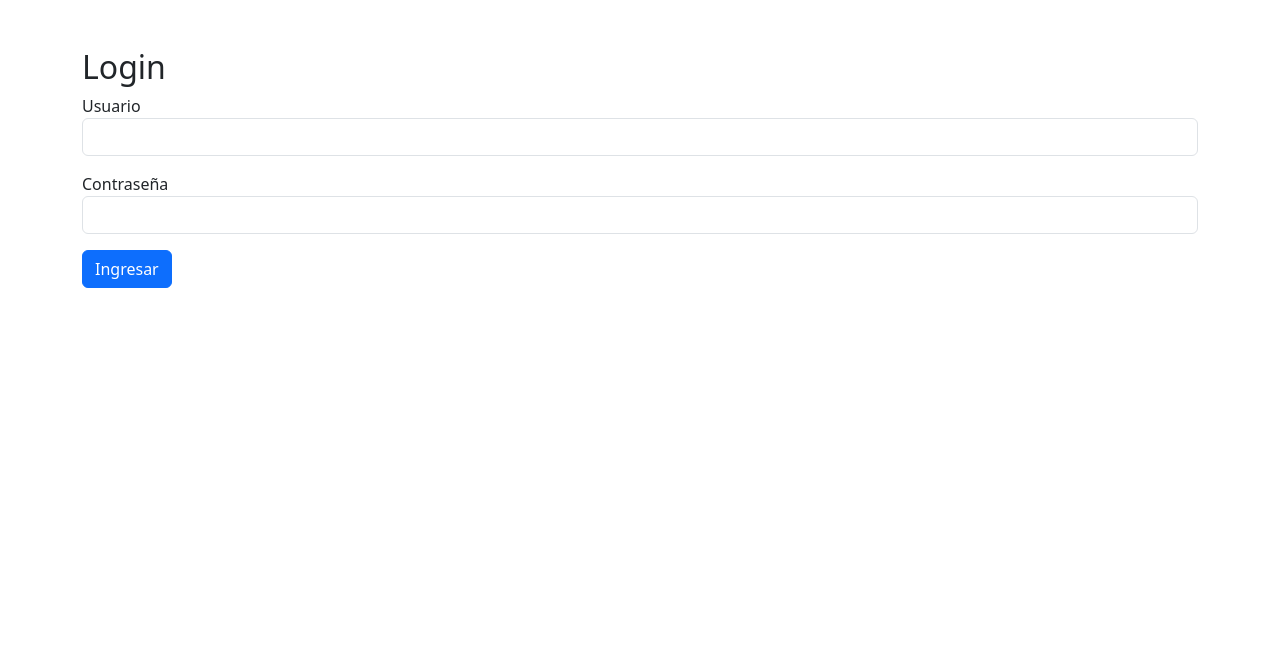
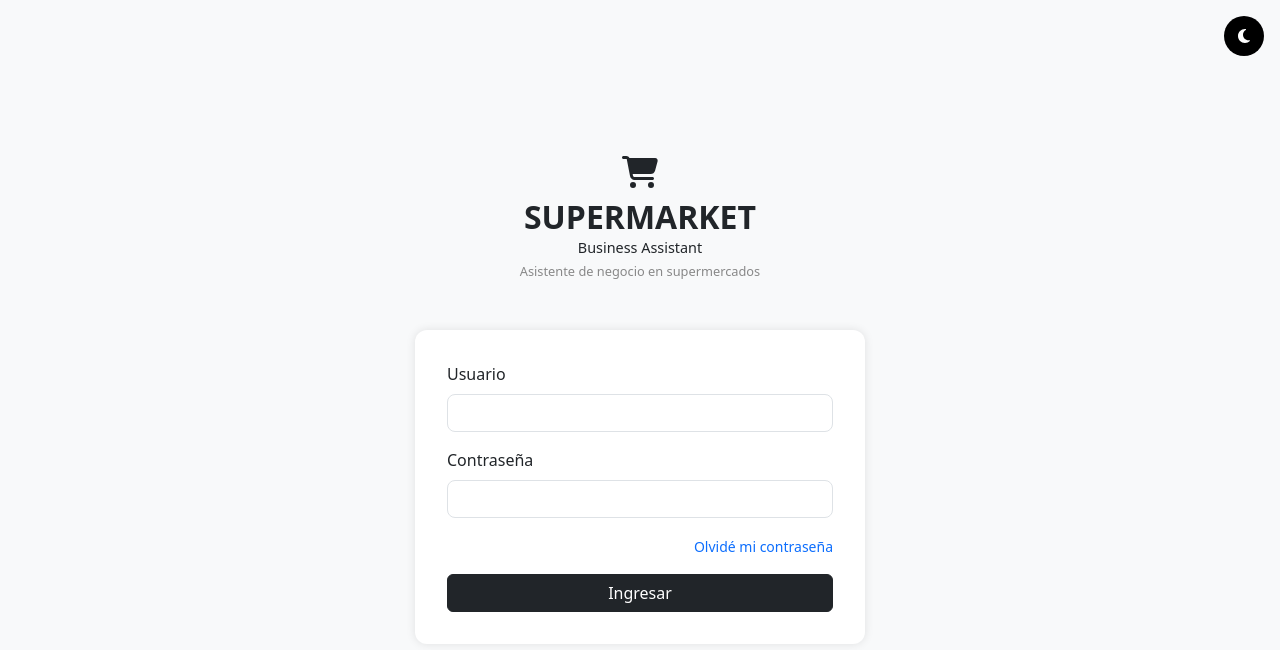
Before and after one commit to SENA-Projects-Paola-Rios/business-assistant-frontend, a React (Create React App) app: page / in a window 1280 px wide. Shown: the top 650 px of the page. Built offline with nearby package versions, Linux system fonts and the light colour scheme.

Commit message:
feat: Style and add light and dark mode to the login page

```diff
--- a/src/App.js
+++ b/src/App.js
@@ -28,6 +28,13 @@
             </Layout>
           </PrivateRoute>
         } />
+        <Route path="/login" element={
+          <PrivateRoute>
+            <Layout>
+              <Login />
+            </Layout>
+          </PrivateRoute>
+        } />
       </Routes>
     </BrowserRouter>
   );
--- a/src/layouts/Sidebar.js
+++ b/src/layouts/Sidebar.js
@@ -1,12 +1,21 @@
-import { Link } from 'react-router-dom';
+import { Link, useNavigate } from 'react-router-dom';
 import { FontAwesomeIcon } from '@fortawesome/react-fontawesome';
-import { faCartShopping, faHome, faUsers } from '@fortawesome/free-solid-svg-icons';
+import { faCartShopping, faHome, faUsers, faRightFromBracket } from '@fortawesome/free-solid-svg-icons';
+import authService from '../services/authService';
 
 /**
  * Sidebar lateral, siempre visible en pantallas grandes.
  * En móviles funciona como menú colapsable.
  */
 export default function Sidebar({ onClose }) {
+  const navigate = useNavigate();
+
+  // Función para cerrar sesión
+  const handleLogout = () => {
+    authService.logout();
+    navigate('/');  // Redirige al login
+  };
+
   return (
     <aside className="sidebar p-3">
       {/* Logo completo SOLO visible en pantallas grandes */}
@@ -47,6 +56,16 @@
             Usuarios
           </Link>
         </li>
+        <li className="nav-item">
+          <Link
+            className="sidebar-link"
+            to="/login"
+            onClick={handleLogout}
+          >
+            <FontAwesomeIcon icon={faRightFromBracket} />
+            Cerrar Sesión
+          </Link>
+        </li>
       </ul>
     </aside>
   );
--- a/src/pages/Dashboard.js
+++ b/src/pages/Dashboard.js
@@ -1,9 +1,16 @@
+import { FontAwesomeIcon } from '@fortawesome/react-fontawesome';
+import { faShoppingCart } from '@fortawesome/free-solid-svg-icons';
+
 export default function Dashboard() {
   const user = JSON.parse(localStorage.getItem('user'));
+
   return (
-    <div>
-      <h2>Bienvenido {user?.username || 'Invitado'}</h2>
-      <p>Este es tu panel de inicio.</p>
+    <div className="text-center mt-5">
+      <FontAwesomeIcon icon={faShoppingCart} size="4x" className="mb-3" />
+      <h2 className="fw-bold">BUSINESS ASSISTANT SUPERMARKET</h2>
+      <p className="mt-3 mx-auto" style={{ maxWidth: '400px' }}>
+        Bienvenido <strong>{user?.username || 'Invitado'}</strong> a la aplicación <strong>Business Assistant Supermarket</strong>, que busca facilitar la gestión eficiente de inventarios y ventas en supermercados, aquí podrás llevar un control de tu negocio de manera segura y ordenada.
+      </p>
     </div>
   );
 }
--- a/src/pages/Login.js
+++ b/src/pages/Login.js
@@ -1,9 +1,13 @@
 import { useState } from 'react';
 import { useNavigate } from 'react-router-dom';
 import authService from '../services/authService';
+import { FontAwesomeIcon } from '@fortawesome/react-fontawesome';
+import { faShoppingCart, faMoon, faSun } from '@fortawesome/free-solid-svg-icons';
+import '../styles/Login.css';
 
 export default function Login() {
   const [credentials, setCredentials] = useState({ username: '', password: '' });
+  const [darkMode, setDarkMode] = useState(false);
   const navigate = useNavigate();
 
   const handleSubmit = (e) => {
@@ -15,12 +19,34 @@
     }
   };
 
+  const toggleDarkMode = () => {
+    setDarkMode(!darkMode);
+  };
+
   return (
-    <div className="container mt-5">
-      <h2>Login</h2>
-      <form onSubmit={handleSubmit}>
+    <div className={`login-container ${darkMode ? 'dark-mode-login' : 'light-mode-login'}`}>
+
+      {/* Botón modo claro/oscuro */}
+      <button
+        className="theme-toggle-btn-login align-self-end mb-3"
+        onClick={toggleDarkMode}
+        aria-label="Cambiar modo claro/oscuro"
+      >
+        <FontAwesomeIcon icon={darkMode ? faSun : faMoon} />
+      </button>
+
+      {/* Logo */}
+      <div className="login-logo text-center">
+        <FontAwesomeIcon icon={faShoppingCart} size="2x" className="mb-2" />
+        <h2 className="fw-bold m-0">SUPERMARKET</h2>
+        <small>Business Assistant</small>
+        <p className="small mt-1">Asistente de negocio en supermercados</p>
+      </div>
+
+      {/* Formulario */}
+      <form onSubmit={handleSubmit} className="login-box login-form">
         <div className="mb-3">
-          <label>Usuario</label>
+          <label className="form-label">Usuario</label>
           <input
             type="text"
             className="form-control"
@@ -29,7 +55,7 @@
           />
         </div>
         <div className="mb-3">
-          <label>Contraseña</label>
+          <label className="form-label">Contraseña</label>
           <input
             type="password"
             className="form-control"
@@ -37,7 +63,12 @@
             onChange={(e) => setCredentials({ ...credentials, password: e.target.value })}
           />
         </div>
-        <button className="btn btn-primary" type="submit">Ingresar</button>
+
+        <div className="mb-3 text-end">
+          <small className="text-primary forgot-password">Olvidé mi contraseña</small>
+        </div>
+
+        <button type="submit" className="btn btn-dark w-100 btn-ingresar">Ingresar</button>
       </form>
     </div>
   );
--- /dev/null
+++ b/src/styles/Login.css
@@ -0,0 +1,95 @@
+/* Contenedor principal con flexbox para centrar todo */
+.login-container {
+  display: flex;
+  flex-direction: column;
+  align-items: center;
+  justify-content: center;
+  min-height: 100vh;
+  padding: 1rem;
+  transition: background-color 0.3s, color 0.3s;
+}
+
+/* Estilos modo claro */
+.light-mode-login {
+  background-color: #f8f9fa;
+  color: #212529;
+}
+
+/* Estilos modo oscuro */
+.dark-mode-login {
+  background-color: #535252;
+  color: #e0e0e0;
+}
+
+/* Botón modo claro/oscuro en la esquina superior derecha */
+.theme-toggle-btn-login {
+  position: fixed;
+  top: 1rem;
+  right: 1rem;
+  border: none;
+  background-color: #000;
+  color: #fff;
+  border-radius: 50%;
+  width: 2.5rem;
+  height: 2.5rem;
+  display: flex;
+  align-items: center;
+  justify-content: center;
+  cursor: pointer;
+  z-index: 1000;
+}
+
+/* Caja del login */
+.login-box {
+  background-color: #fff;
+  padding: 2rem;
+  border-radius: 0.75rem;
+  box-shadow: 0 0 10px rgba(0,0,0,0.1);
+  width: 100%;
+  max-width: 400px;
+}
+
+.dark-mode-login .login-box {
+  background-color: #1e1e1e;
+}
+
+/* Logo */
+.login-logo {
+  text-align: center;
+  margin-bottom: 2rem;
+}
+
+.login-logo h2 {
+  font-weight: bold;
+}
+
+.login-logo small {
+  display: block;
+  font-size: 0.9rem;
+}
+
+.login-logo p {
+  font-size: 0.8rem;
+  color: #888;
+}
+
+/* Formulario */
+.login-form .form-control {
+  border-radius: 0.5rem;
+}
+
+.forgot-password {
+  cursor: pointer;
+}
+
+/* Botón ingresar */
+.btn-ingresar {
+  border-radius: 50px;
+}
+
+/* Responsive para pantallas muy grandes */
+@media (min-width: 1200px) {
+  .login-box {
+    max-width: 450px;
+  }
+}
```
